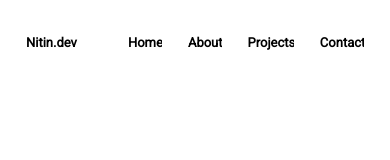
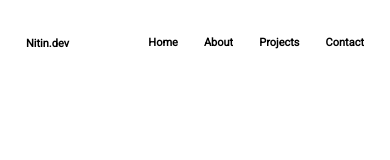
Before and after one commit to NitinSingh912/portfolio-web-app, a React (Vite) app: page / in a window 390 px wide. Shown: the top 160 px of the page. Built offline with nearby package versions, Linux system fonts and the light colour scheme.

Commit message:
fixed more bugs

```diff
--- a/src/components/header/header.css
+++ b/src/components/header/header.css
@@ -28,4 +28,7 @@
  html{
     font-size: 13px;
  }
+ a{
+    font-size: 11px;
+ }
 }
```
